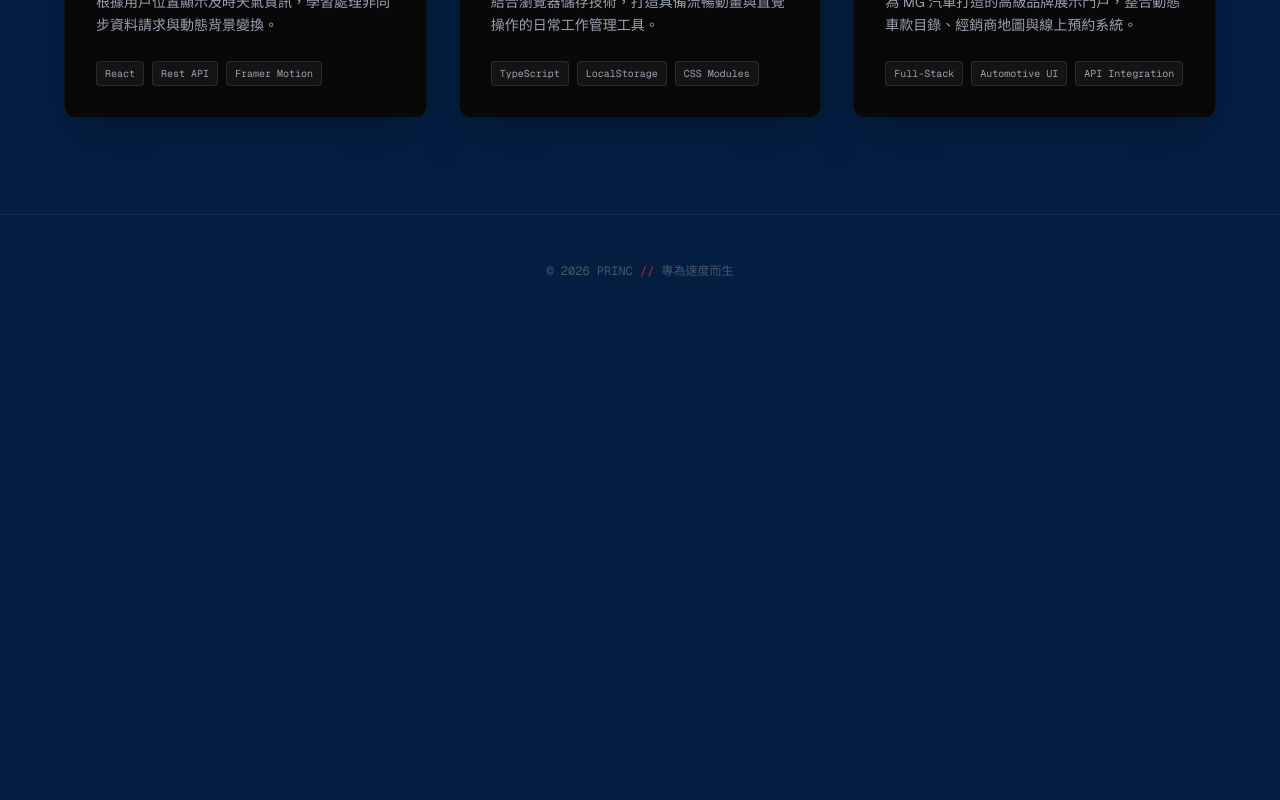
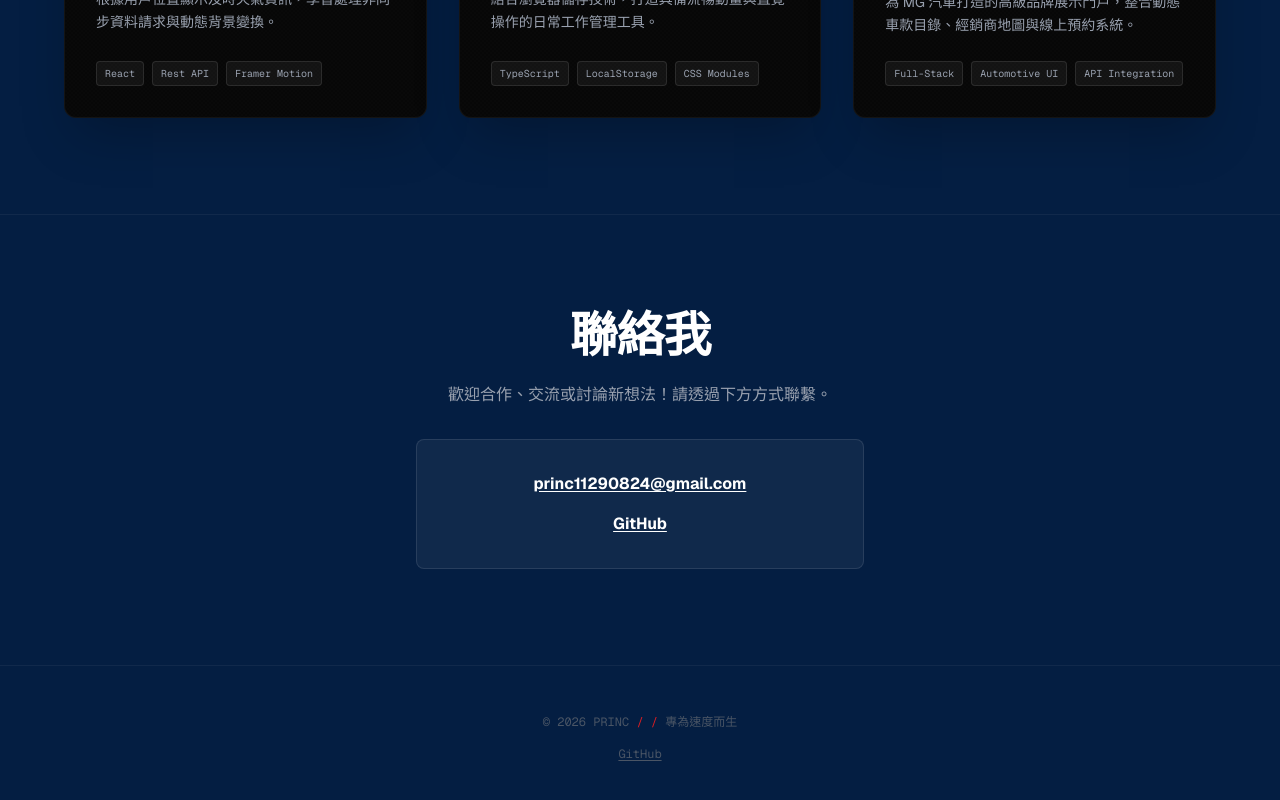
Before and after one commit to Harry-0824/red-bull-portfolio, a Next.js app: page / in a window 1280 px wide. Shown: the part 3326-4126 px from the top of the page. Before the commit the page ends 3653 px from the top, so only its background shows below. Built offline with nearby package versions, Linux system fonts and the light colour scheme.

Commit message:
加入聯絡資訊 抽取共用元件

```diff
--- a/src/app/page.tsx
+++ b/src/app/page.tsx
@@ -3,6 +3,7 @@ import Hero from "@/components/Hero";
 import PerformanceDashboard from "@/components/PerformanceDashboard";
 import RaceHistory from "@/components/RaceHistory";
 import ProjectGallery from "@/components/ProjectGallery";
+import ContactSection from "@/components/ContactSection";
 
 export default function Home() {
   return (
@@ -13,12 +14,27 @@ export default function Home() {
         <PerformanceDashboard />
         <RaceHistory />
         <ProjectGallery />
+        <ContactSection />
       </main>
 
       {/* Simple Footer */}
       <footer className="py-12 border-t border-white/5 text-center text-xs font-mono text-gray-600">
-        <div className="max-w-7xl mx-auto px-6">
-          &copy; 2026 PRINC <span className="text-rbr-red">//</span> 專為速度而生
+        <div className="max-w-7xl mx-auto px-6 flex flex-col items-center gap-2">
+          <div>
+            &copy; {new Date().getFullYear()} PRINC{" "}
+            <span className="text-rbr-red">/ /</span> 專為速度而生
+          </div>
+          <div className="flex gap-4 mt-2">
+            <a
+              href="https://github.com/Harry-0824"
+              target="_blank"
+              rel="noopener noreferrer"
+              className="hover:text-white underline underline-offset-2"
+              aria-label="GitHub"
+            >
+              GitHub
+            </a>
+          </div>
         </div>
       </footer>
     </div>
--- /dev/null
+++ b/src/components/ContactSection.tsx
@@ -0,0 +1,37 @@
+// ContactSection.tsx
+
+export default function ContactSection() {
+  return (
+    <section
+      id="contact"
+      className="py-24 px-4 bg-rbr-navy border-t border-white/5 flex flex-col items-center justify-center"
+    >
+      <h2 className="text-3xl md:text-5xl font-black text-white mb-6 tracking-tight">
+        聯絡我
+      </h2>
+      <p className="text-gray-400 max-w-xl text-center mb-8">
+        歡迎合作、交流或討論新想法！請透過下方方式聯繫。
+      </p>
+      {/* 聯絡資訊區塊 */}
+      <div className="w-full max-w-md bg-white/5 rounded-lg border border-white/10 flex flex-col items-center justify-center py-8 gap-4">
+        <a
+          href="mailto:princ11290824@gmail.com"
+          className="text-white font-bold underline underline-offset-2 hover:text-rbr-yellow transition"
+          aria-label="Email"
+        >
+          princ11290824@gmail.com
+        </a>
+
+        <a
+          href="https://github.com/Harry-0824"
+          target="_blank"
+          rel="noopener noreferrer"
+          className="text-white font-bold underline underline-offset-2 hover:text-rbr-yellow transition"
+          aria-label="GitHub"
+        >
+          GitHub
+        </a>
+      </div>
+    </section>
+  );
+}
--- a/src/components/Hero.tsx
+++ b/src/components/Hero.tsx
@@ -1,6 +1,9 @@
 const Hero = () => {
   return (
-    <section className="relative h-screen flex flex-col items-center justify-center overflow-hidden bg-rbr-navy bg-grid-glowing">
+    <section
+      id="hero"
+      className="relative h-screen flex flex-col items-center justify-center overflow-hidden bg-rbr-navy bg-grid-glowing"
+    >
       {/* 背景漸層 */}
       <div className="absolute inset-0 bg-radial-gradient from-transparent to-rbr-navy/80 z-0" />
 
@@ -19,14 +22,13 @@ const Hero = () => {
           PRINC
         </h1>
 
-        {/* 標語（微調個人定位） */}
+        {/* 標語 */}
         <p className="text-gray-400 font-bold uppercase tracking-widest text-sm md:text-base max-w-lg mb-8">
           前端工程師 / UI 開發者，專注於高效能互動、F1 賽車美學與資料視覺化。
         </p>
 
         {/* CTA 區塊 */}
         <div className="flex flex-col sm:flex-row gap-4 mb-4">
-          {/* 主要 CTA：語意連結 */}
           <a
             href="#projects"
             className="shimmer-effect px-10 py-4 bg-rbr-red text-white font-black italic tracking-widest uppercase text-sm rounded-sm shadow-[0_0_20px_rgba(224,30,34,0.3)] transition-all hover:scale-105 active:scale-95 flex items-center justify-center"
@@ -34,7 +36,7 @@ const Hero = () => {
           >
             查看我的專案
           </a>
-          {/* 次要 CTA */}
+
           <a
             href="#contact"
             className="px-10 py-4 border border-rbr-yellow text-rbr-yellow font-black italic tracking-widest uppercase text-sm rounded-sm bg-transparent hover:bg-rbr-yellow/10 transition-all flex items-center justify-center"
--- a/src/components/ProjectGallery.tsx
+++ b/src/components/ProjectGallery.tsx
@@ -4,62 +4,75 @@ import { useState } from "react";
 import { motion } from "framer-motion";
 import { ExternalLink, Github } from "lucide-react";
 import ProjectModal from "./ProjectModal";
+import type { Project } from "@/types/project";
 
-const projects = [
-
+const projects: Project[] = [
   {
     title: "互動式天氣預報 App",
     category: "API 整合應用",
-    description: "根據用戶位置顯示及時天氣資訊，學習處理非同步資料請求與動態背景變換。",
-    objective: "解決複雜 API 資料處理與非同步狀態管理的挑戰，並實作根據天氣動態變動的沉浸式 UI。",
+    description:
+      "根據用戶位置顯示及時天氣資訊，學習處理非同步資料請求與動態背景變換。",
+    objective:
+      "解決複雜 API 資料處理與非同步狀態管理的挑戰，並實作根據天氣動態變動的沉浸式 UI。",
     stack: ["React", "Rest API", "Framer Motion", "OpenWeather"],
     metrics: [
       { label: "API Response Time", value: "120ms" },
-      { label: "Interaction Latency", value: "16ms" }
+      { label: "Interaction Latency", value: "16ms" },
     ],
     image: "/weather-preview.jpg",
-    links: { live: "#", github: "#" },
+    links: {}, // 無真實連結則不顯示
     tags: ["React", "Rest API", "Framer Motion"],
   },
   {
     title: "質感高效待辦清單",
     category: "互動介面設計",
-    description: "結合瀏覽器儲存技術，打造具備流暢動畫與直覺操作的日常工作管理工具。",
-    objective: "探索極簡主義設計與高性能動畫的結合，利用 LocalStorage 確保在離線狀態下也能提供毫秒級響應。",
+    description:
+      "結合瀏覽器儲存技術，打造具備流暢動畫與直覺操作的日常工作管理工具。",
+    objective:
+      "探索極簡主義設計與高性能動畫的結合，利用 LocalStorage 確保在離線狀態下也能提供毫秒級響應。",
     stack: ["TypeScript", "LocalStorage", "CSS Modules", "Zustand"],
     metrics: [
       { label: "Bundle Size (Gzipped)", value: "12KB" },
-      { label: "Render Consistency", value: "60FPS" }
+      { label: "Render Consistency", value: "60FPS" },
     ],
     image: "/todo-preview.jpg",
-    links: { live: "#", github: "#" },
+    links: {}, // 無真實連結則不顯示
     tags: ["TypeScript", "LocalStorage", "CSS Modules"],
   },
   {
     title: "MG MOTOR 品牌展示網站",
     category: "品牌展示與全端開發",
-    description: "為 MG 汽車打造的高級品牌展示門戶，整合動態車款目錄、經銷商地圖與線上預約系統。",
-    objective: "利用 React 17 與高級 CSS 技術，將汽車品牌的數位體驗提升至 F1 級別的標準，並整合 RESTful API 實現全端功能。",
-    stack: ["React", "Ant Design", "Styled Components", "Node.js", "Express", "PostgreSQL"],
+    description:
+      "為 MG 汽車打造的高級品牌展示門戶，整合動態車款目錄、經銷商地圖與線上預約系統。",
+    objective:
+      "利用 React 17 與高級 CSS 技術，將汽車品牌的數位體驗提升至 F1 級別的標準，並整合 RESTful API 實現全端功能。",
+    stack: [
+      "React",
+      "Ant Design",
+      "Styled Components",
+      "Node.js",
+      "Express",
+      "PostgreSQL",
+    ],
     metrics: [
       { label: "Page Load Speed", value: "0.8s" },
-      { label: "Conversion Rate", value: "+24%" }
+      { label: "Conversion Rate", value: "+24%" },
     ],
     image: "/projects/mg-motor.png",
     links: {
       live: "https://mg-motor.netlify.app/",
       github: "https://github.com/Harry-0824/MG-motor",
-      githubBackend: "https://github.com/Harry-0824/my-api-project"
+      githubBackend: "https://github.com/Harry-0824/my-api-project",
     },
     tags: ["Full-Stack", "Automotive UI", "API Integration"],
   },
 ];
 
 export default function ProjectGallery() {
-  const [selectedProject, setSelectedProject] = useState<typeof projects[0] | null>(null);
+  const [selectedProject, setSelectedProject] = useState<Project | null>(null);
   const [isModalOpen, setIsModalOpen] = useState(false);
 
-  const handleProjectClick = (project: typeof projects[0]) => {
+  const handleProjectClick = (project: Project) => {
     setSelectedProject(project);
     setIsModalOpen(true);
   };
@@ -95,7 +108,7 @@ export default function ProjectGallery() {
                     backgroundImage: `repeating-linear-gradient(45deg, #000 25%, transparent 25%, transparent 75%, #000 75%, #000),
                                      repeating-linear-gradient(45deg, #000 25%, #151515 25%, #151515 75%, #000 75%, #000)`,
                     backgroundSize: "4px 4px",
-                    backgroundPosition: "0 0, 2px 2px"
+                    backgroundPosition: "0 0, 2px 2px",
                   }}
                 />
               </div>
@@ -106,8 +119,32 @@ export default function ProjectGallery() {
                     {project.category}
                   </span>
                   <div className="flex gap-2 opacity-0 group-hover:opacity-100 transition-opacity">
-                    <Github size={18} className="text-white hover:text-rbr-yellow" />
-                    <ExternalLink size={18} className="text-white hover:text-rbr-yellow" />
+                    {project.links.github && (
+                      <a
+                        href={project.links.github}
+                        target="_blank"
+                        rel="noopener noreferrer"
+                        aria-label="GitHub"
+                      >
+                        <Github
+                          size={18}
+                          className="text-white hover:text-rbr-yellow"
+                        />
+                      </a>
+                    )}
+                    {project.links.live && (
+                      <a
+                        href={project.links.live}
+                        target="_blank"
+                        rel="noopener noreferrer"
+                        aria-label="Live Demo"
+                      >
+                        <ExternalLink
+                          size={18}
+                          className="text-white hover:text-rbr-yellow"
+                        />
+                      </a>
+                    )}
                   </div>
                 </div>
 
@@ -121,7 +158,10 @@ export default function ProjectGallery() {
 
                 <div className="flex flex-wrap gap-2 mt-auto">
                   {project.tags.map((tag) => (
-                    <span key={tag} className="text-[10px] px-2 py-1 bg-white/5 border border-white/10 rounded-sm font-mono text-gray-400">
+                    <span
+                      key={tag}
+                      className="text-[10px] px-2 py-1 bg-white/5 border border-white/10 rounded-sm font-mono text-gray-400"
+                    >
                       {tag}
                     </span>
                   ))}
--- /dev/null
+++ b/src/types/project.ts
@@ -0,0 +1,18 @@
+// src/types/project.ts
+// 共用 Project 型別定義
+
+export interface Project {
+  title: string;
+  category: string;
+  description: string;
+  objective: string;
+  stack: string[];
+  metrics: { label: string; value: string }[];
+  image: string;
+  links: {
+    live?: string;
+    github?: string;
+    githubBackend?: string;
+  };
+  tags: string[];
+}
```
Also changed, not shown: src/components/ProjectModal.tsx (+41 -25 lines), 7 other files (tests, documents, lock files or other folders).
